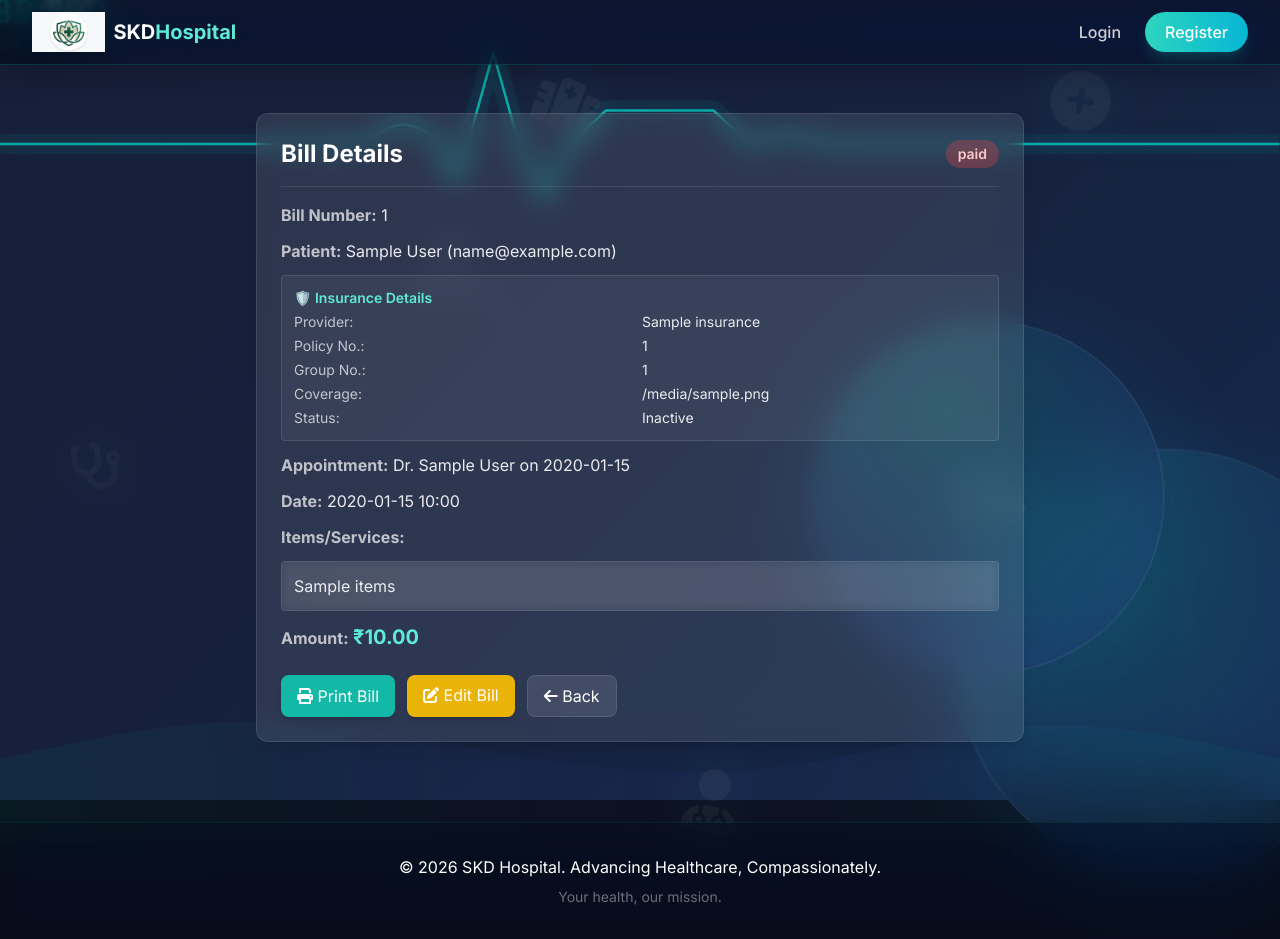
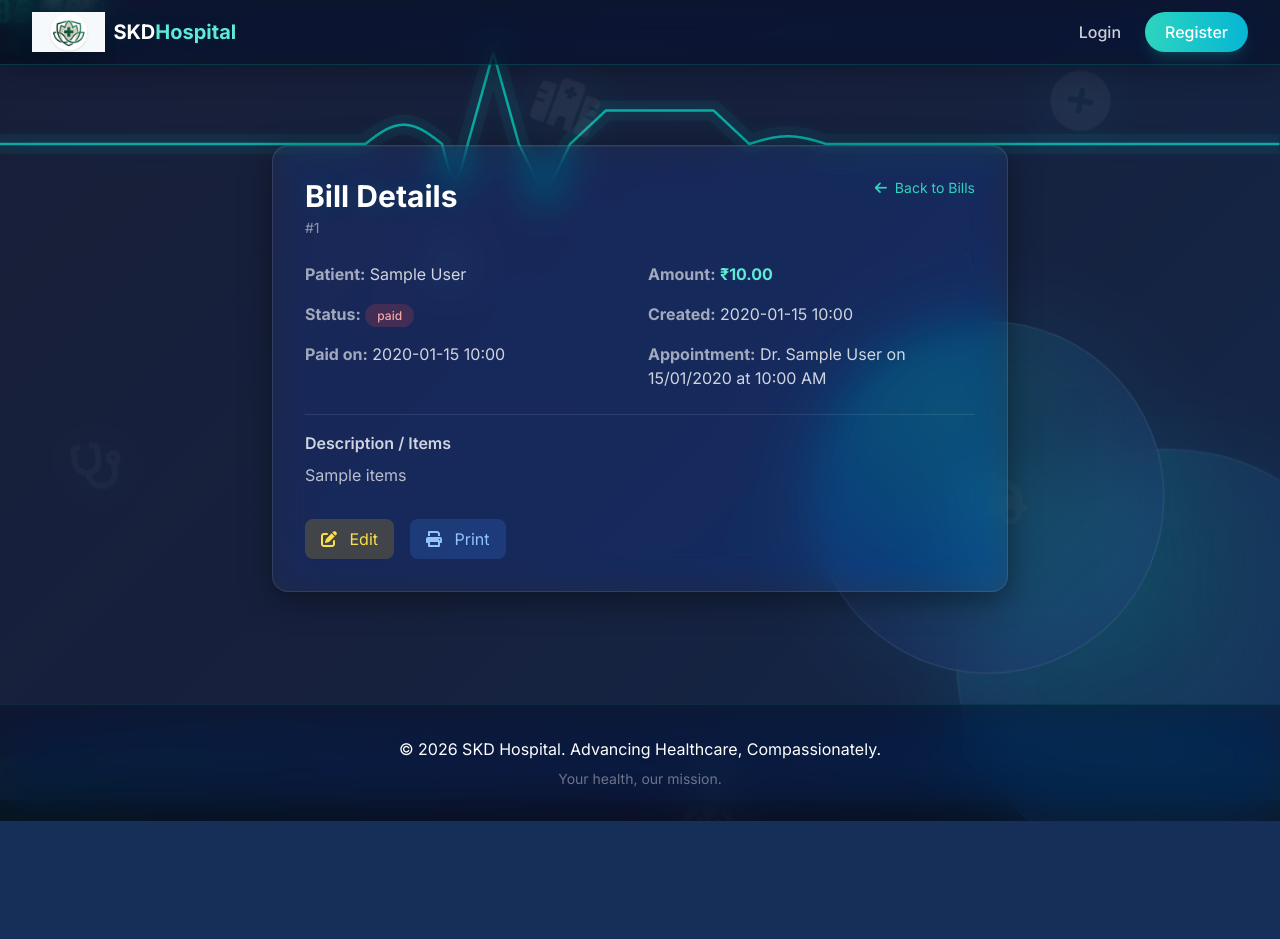
Before and after one commit to udayteck/HOSPITAL-SELF-MANAGEMENT, a Flask app: template app/templates/bill_details.html in a window 1280 px wide. After the commit the page ends 821 px from the top, so only its background shows below. Run offline with Flask 3, Linux system fonts and the light colour scheme; the template is opened without the code that fills it: most values are stand-ins (such as "Sample title", 1, 10 or a date in 2020); parts of the project's set-up code (start-up, migrations or seed data) failed here and were passed over; some libraries are stand-ins or nearby versions.

Commit message:
Fix bill templates: replace availability with date/start_time

```diff
--- a/app/templates/bill_details.html
+++ b/app/templates/bill_details.html
@@ -1,78 +1,57 @@
 {% extends "base.html" %}
-{% block title %}Bill Details - SKD Hospital{% endblock %}
+
 {% block content %}
+<div class="container mx-auto px-4 py-8 max-w-3xl">
+    <div class="glass p-8 rounded-2xl">
+        <div class="flex justify-between items-start mb-6">
+            <div>
+                <h1 class="text-3xl font-bold text-white text-glow">Bill Details</h1>
+                <p class="text-white/50 text-sm mt-1">#{{ bill.bill_number or bill.id }}</p>
+            </div>
+            <a href="{{ url_for('receptionist.manage_bills') if current_user.role == 'receptionist' else url_for('admin.manage_bills') }}" class="text-teal-400 hover:text-teal-300 text-sm">
+                <i class="fas fa-arrow-left mr-1"></i> Back to Bills
+            </a>
+        </div>
 
-<div class="max-w-3xl mx-auto bg-white/10 backdrop-blur-md rounded-xl shadow-lg p-6 border border-white/10">
-    <div class="flex flex-wrap justify-between items-center mb-4 gap-3">
-        <h2 class="text-2xl font-bold text-white">Bill Details</h2>
-        <span class="px-3 py-1 rounded-full text-sm font-semibold
-            {% if bill.status == 'Paid' %}bg-green-500/30 text-green-200
-            {% elif bill.status == 'Pending' %}bg-yellow-500/30 text-yellow-200
-            {% else %}bg-red-500/30 text-red-200{% endif %}">
+        <div class="grid grid-cols-2 gap-4 text-white/80">
+            <div><strong class="text-white/60">Patient:</strong> {{ bill.patient.full_name }}</div>
+            <div><strong class="text-white/60">Amount:</strong> <span class="text-teal-300 font-bold">₹{{ "%.2f"|format(bill.amount) }}</span></div>
+            <div><strong class="text-white/60">Status:</strong>
+                <span class="px-3 py-1 rounded-full text-xs font-medium
+                    {% if bill.status == 'Paid' %}bg-green-500/20 text-green-300
+                    {% elif bill.status == 'Pending' %}bg-yellow-500/20 text-yellow-300
+                    {% else %}bg-red-500/20 text-red-300{% endif %}">
                     {{ bill.status }}
                 </span>
             </div>
-    <div class="border-t border-white/10 pt-4 space-y-3 text-white/90">
-        <p><strong class="text-white/70">Bill Number:</strong> {{ bill.bill_number }}</p>
-        <p><strong class="text-white/70">Patient:</strong> {{ bill.patient.full_name }} ({{ bill.patient.user.email }})</p>
-
-        <!-- ========== INSURANCE SECTION ========== -->
-        <div class="bg-white/5 p-3 rounded border border-white/10 mt-2">
-            <p class="text-sm font-semibold text-teal-300 mb-1">🛡️ Insurance Details</p>
-            {% if bill.patient.insurance %}
-                <div class="grid grid-cols-2 gap-1 text-sm">
-                    <span class="text-white/70">Provider:</span>
-                    <span class="text-white/90">{{ bill.patient.insurance.provider_name }}</span>
-                    <span class="text-white/70">Policy No.:</span>
-                    <span class="text-white/90">{{ bill.patient.insurance.policy_number }}</span>
-                    <span class="text-white/70">Group No.:</span>
-                    <span class="text-white/90">{{ bill.patient.insurance.group_number or 'N/A' }}</span>
-                    <span class="text-white/70">Coverage:</span>
-                    <span class="text-white/90">{{ bill.patient.insurance.coverage_details or 'N/A' }}</span>
-                    <span class="text-white/70">Status:</span>
-                    <span class="text-white/90">{{ 'Active' if bill.patient.insurance.is_active else 'Inactive' }}</span>
-                </div>
+            <div><strong class="text-white/60">Created:</strong> {{ bill.created_at.strftime('%Y-%m-%d %H:%M') }}</div>
+            <div><strong class="text-white/60">Paid on:</strong> {{ bill.paid_at.strftime('%Y-%m-%d %H:%M') if bill.paid_at else '—' }}</div>
+            <div><strong class="text-white/60">Appointment:</strong>
+                {% if bill.appointment %}
+                    Dr. {{ bill.appointment.doctor.full_name }} on {{ bill.appointment.date.strftime('%d/%m/%Y') }} at {{ bill.appointment.start_time.strftime('%I:%M %p') }}
                 {% else %}
-                <p class="text-white/50 italic">No insurance on file for this patient.</p>
+                    <span class="text-white/40">No appointment linked</span>
                 {% endif %}
             </div>
+        </div>
 
-        <p><strong class="text-white/70">Appointment:</strong>
-            {% if bill.appointment %}
-                Dr. {{ bill.appointment.doctor.full_name }} on {{ bill.appointment.availability.slot_start.strftime('%d/%m/%Y %H:%M') }}
-            {% else %}
-                Not linked
+        {% if bill.items %}
+        <div class="mt-6 border-t border-white/10 pt-4">
+            <h3 class="text-white/80 font-semibold mb-2">Description / Items</h3>
+            <p class="text-white/70">{{ bill.items }}</p>
+        </div>
         {% endif %}
-        </p>
-        <p><strong class="text-white/70">Date:</strong> {{ bill.created_at.strftime('%Y-%m-%d %H:%M') }}</p>
-        <p><strong class="text-white/70">Items/Services:</strong></p>
-        <div class="bg-white/5 backdrop-blur-sm p-3 rounded border border-white/10">{{ bill.items|replace('\n', '<br>')|safe }}</div>
-        <p><strong class="text-white/70">Amount:</strong> <span class="text-xl font-bold text-teal-300">₹{{ "%.2f"|format(bill.amount) }}</span></p>
-        <!-- Created by line removed as requested -->
-    </div>
-    <div class="mt-6 flex flex-wrap gap-3">
-        <button onclick="window.print()" class="bg-teal-500 hover:bg-teal-600 text-white px-4 py-2 rounded-lg transition shadow-md">
-            <i class="fas fa-print"></i> Print Bill
-        </button>
-        {% if current_user.role == 'admin' %}
-            <a href="{{ url_for('admin.edit_bill', bill_id=bill.id) }}" class="bg-yellow-500 hover:bg-yellow-600 text-white px-4 py-2 rounded-lg transition shadow-md">
-                <i class="fas fa-edit"></i> Edit Bill
-            </a>
-        {% else %}
-            <a href="{{ url_for('receptionist.edit_bill', bill_id=bill.id) }}" class="bg-yellow-500 hover:bg-yellow-600 text-white px-4 py-2 rounded-lg transition shadow-md">
-                <i class="fas fa-edit"></i> Edit Bill
+
+        <div class="mt-8 flex gap-4">
+            {% if bill.status != 'Paid' %}
+            <a href="{{ url_for('receptionist.edit_bill', bill_id=bill.id) if current_user.role == 'receptionist' else url_for('admin.edit_bill', bill_id=bill.id) }}" class="bg-yellow-500/20 hover:bg-yellow-500/40 text-yellow-300 px-4 py-2 rounded-lg transition">
+                <i class="fas fa-edit mr-2"></i> Edit
             </a>
             {% endif %}
-        <a href="
-            {% if current_user.role == 'admin' %}
-                {{ url_for('admin.manage_bills') }}
-            {% else %}
-                {{ url_for('receptionist.manage_bills') }}
-            {% endif %}
-        " class="bg-white/10 hover:bg-white/20 text-white px-4 py-2 rounded-lg transition border border-white/10">
-            <i class="fas fa-arrow-left"></i> Back
+            <a href="#" onclick="window.print()" class="bg-blue-500/20 hover:bg-blue-500/40 text-blue-300 px-4 py-2 rounded-lg transition">
+                <i class="fas fa-print mr-2"></i> Print
             </a>
         </div>
     </div>
-
+</div>
 {% endblock %}
```
Also changed, not shown: app/templates/bill_edit.html (+30 -37 lines), app/templates/bill_form.html (+36 -25 lines). Lines whose indentation alone changed are shown as unchanged.
